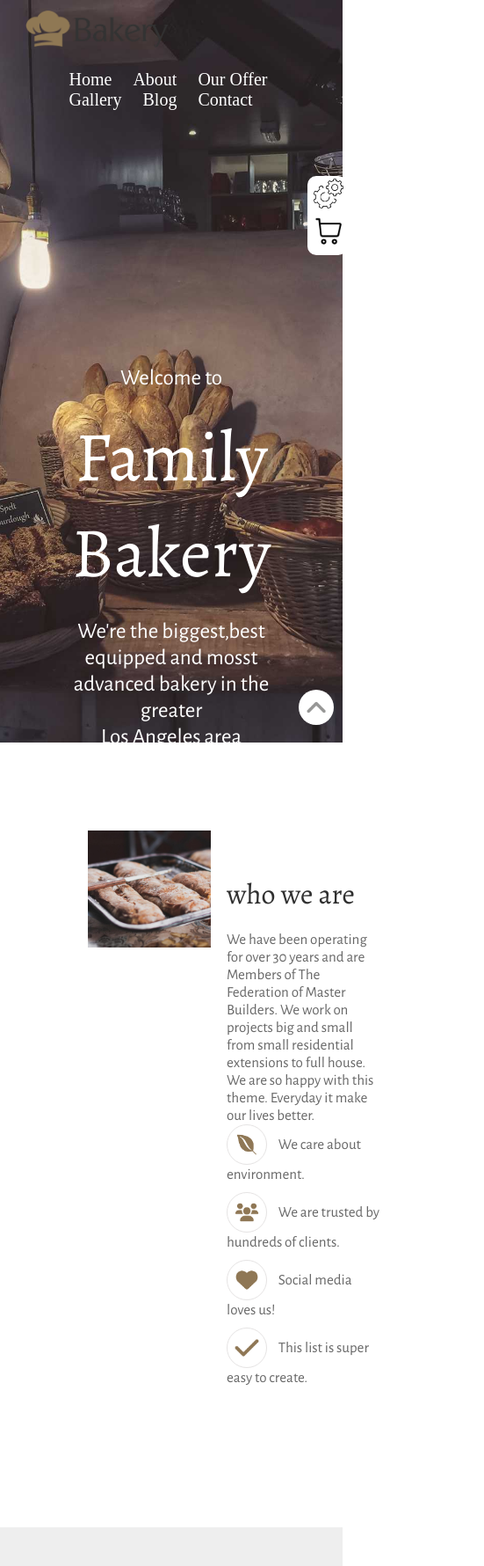
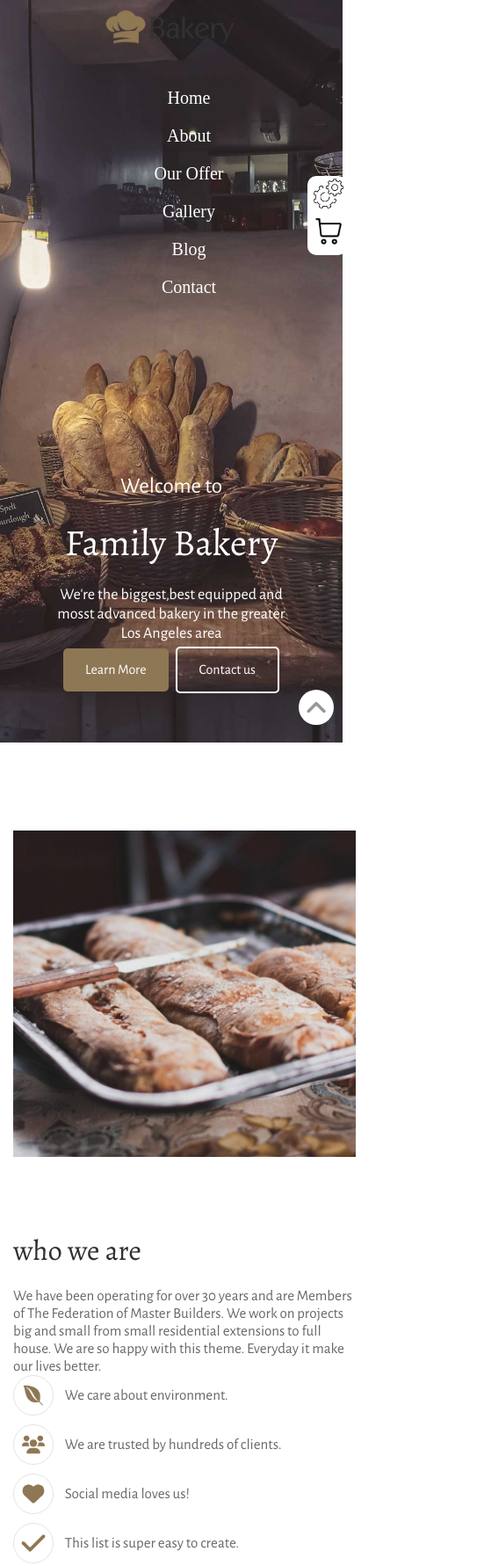
Before and after one commit to mowaleed99/bakery, a plain HTML site: page index.html in a window 390 px wide. Shown: the top 1780 px of the page at 88% size, 551 px wide, since content can reach past the window. Drawn offline with nearby package versions, Linux system fonts and the light colour scheme.

Commit message:
mobile respons

```diff
--- a/style/main.css
+++ b/style/main.css
@@ -498,3 +498,100 @@ h1 {
   text-align: center;
 }
 /* End footer bottom design */
+/*
+====================================
+    1. Media Query for Tablets
+   (Screens between 601px and 992px)
+====================================
+*/
+@media (min-width: 601px) and (max-width: 992px) {
+  /* تعديل الخطوط الرئيسية لتناسب حجم التابلت */
+  h1 {
+    font-size: 60px;
+  }
+  h2 {
+    font-size: 28px;
+  }
+
+  /* قسم المخبوزات: تحويله من 3 أعمدة إلى عمودين */
+  .meal {
+    width: 50%;
+  }
+
+  /* الفوتر: تحويله من 4 أعمدة إلى عمودين */
+  .about-us,
+  .why-special,
+  .opening,
+  .contact-detail {
+    width: 50%;
+    margin-bottom: 40px;
+  }
+}
+
+/*
+====================================
+    2. Media Query for Phones
+   (Screens up to 600px)
+====================================
+*/
+@media (max-width: 600px) {
+  /* تعديل الحاويات الرئيسية ليكون لها مسافات داخلية بدل الهوامش الخارجية */
+  .about,
+  .our-location-container,
+  .gallery,
+  .Contact-Info,
+  .footer,
+  .container {
+    width: 100%; /* تأخذ العرض الكامل */
+    padding-left: 15px; /* مسافة أمان على اليسار */
+    padding-right: 15px; /* مسافة أمان على اليمين */
+  }
+
+  /* --- الشريط العلوي Navbar --- */
+  .header .navbar .logo,
+  .header .navbar .menu-link {
+    float: none;
+    text-align: center;
+    width: 100%;
+  }
+  .header .navbar .logo img {
+    width: 45%;
+    margin-bottom: 15px;
+  }
+  .header .navbar li {
+    display: block;
+    padding: 10px 0;
+  }
+
+  /* --- الهيدر Header --- */
+  .header .header-text {
+    padding: 100px 0; /* المسافات الجانبية أصبحت في العنصر الأب */
+  }
+  h1 {
+    font-size: 42px;
+  }
+  .header p {
+    font-size: 18px;
+  }
+
+  /* --- تحويل جميع الأعمدة إلى عمود واحد --- */
+  .about-img,
+  .about-text,
+  .our-img,
+  .our-text,
+  .map,
+  .Contact-text,
+  .meal,
+  .about-us,
+  .why-special,
+  .opening,
+  .contact-detail {
+    width: 100%;
+    float: none;
+    margin-bottom: 30px;
+  }
+
+  .footer {
+    text-align: center;
+  }
+}
```
